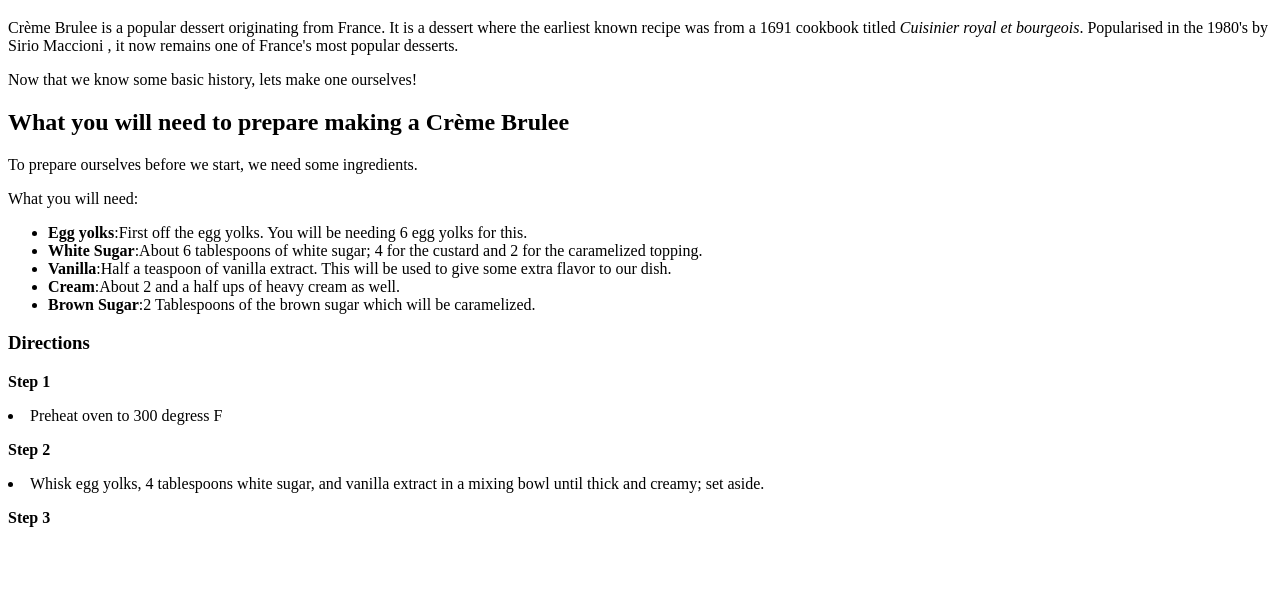
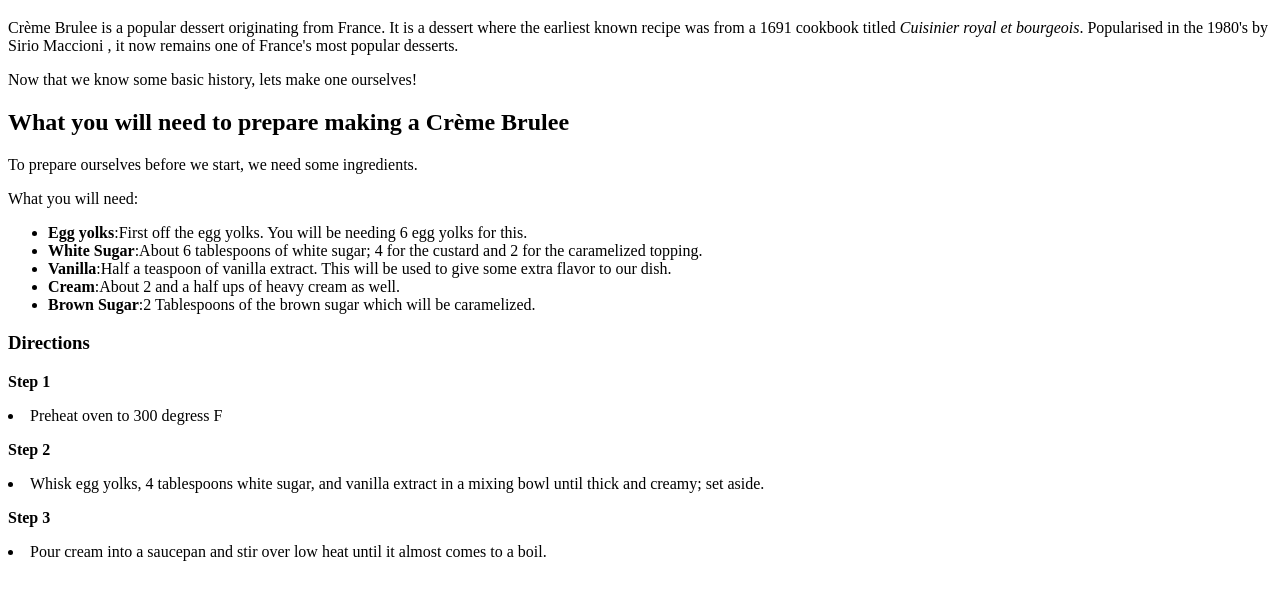
Before and after one commit to BearPr0/odin-recipes, a plain HTML site: page recipes/index.html in a window 1280 px wide. Shown: the part 61-660 px from the top of the page. Drawn offline with Linux system fonts and the light colour scheme.

Commit message:
Wrote new li under Step 3, h3

```diff
--- a/recipes/index.html
+++ b/recipes/index.html
@@ -27,6 +27,7 @@
                 <li>Whisk egg yolks, 4 tablespoons white sugar, and vanilla extract in a mixing bowl until thick and creamy; set aside.</li>
 
             <p><b>Step 3</b></p>
+                <li>Pour cream into a saucepan and stir over low heat until it almost comes to a boil.</li>
 
         </body>
 
```
